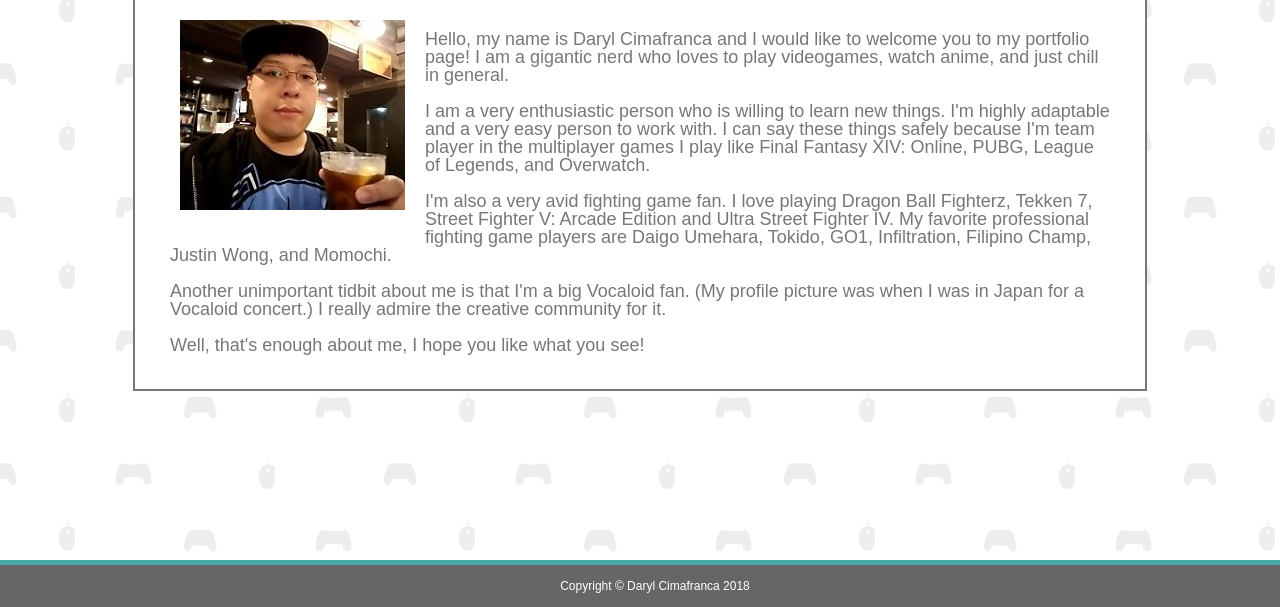
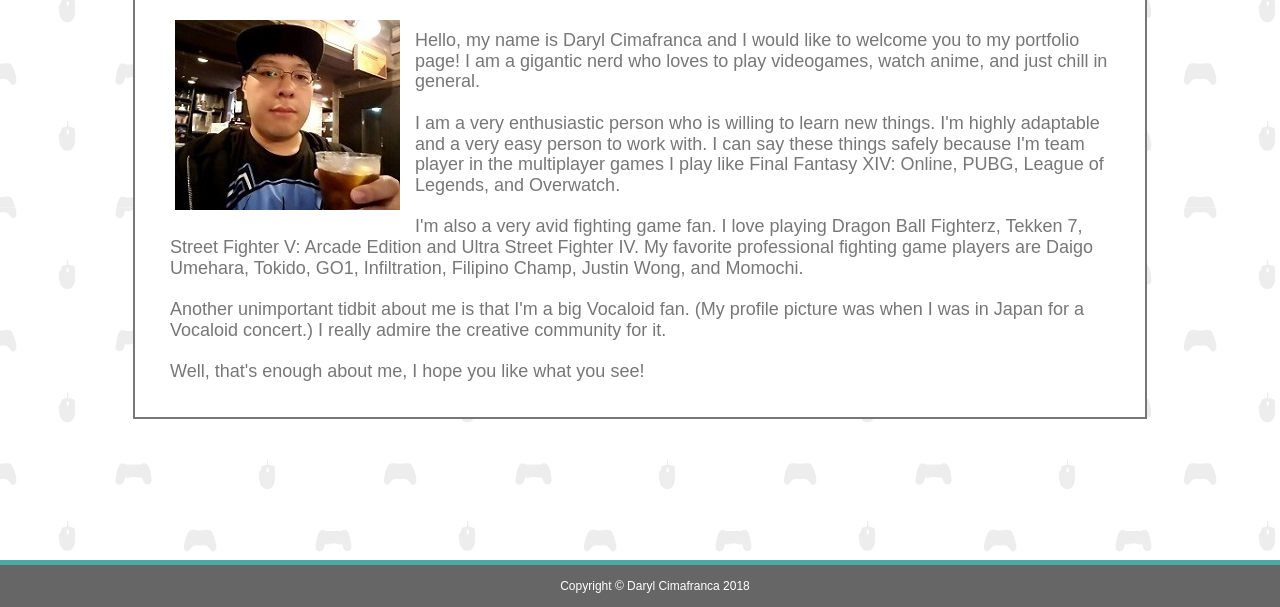
Before and after one commit to cimafrancad45/Basic-Portfolio, a plain HTML site: page index.html in a window 1280 px wide. Shown: the part 193-800 px from the top of the page. Drawn offline with Linux system fonts and the light colour scheme.

Commit message:
fixed line spacing

```diff
--- a/assets/css/style.css
+++ b/assets/css/style.css
@@ -54,7 +54,7 @@ body {
 .profile {
     float: left;
     position: relative;
-    margin: 0 20px 20px 20px;
+    margin: 0 15px 15px 15px;
 }
 
 .portfolioList {
@@ -89,6 +89,7 @@ p {
     margin: 10px;
     text-align: left;
     font-size: 18px;
+    line-height: 115%;
 }
 
 .footer {
```
